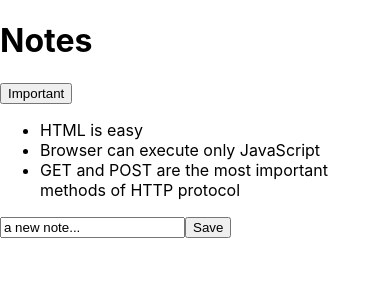
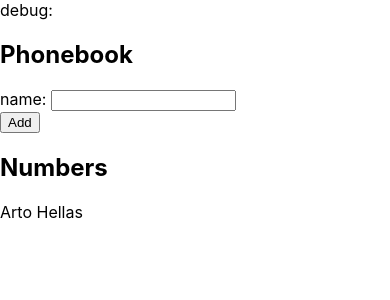
Before and after one commit to Goldenhub/fullstackopen, a React (Create React App) app in the folder part2/phonebook/: page / in a window 390 px wide. Shown: the top 300 px of the page. Built offline with nearby package versions, Linux system fonts and the light colour scheme.

Commit message:
phonebook step1

```diff
--- a/part2/phonebook/src/App.js
+++ b/part2/phonebook/src/App.js
@@ -1,54 +1,37 @@
-import Note from "./components/Note"
 import './App.css';
 import {useState} from "react";
 
-function App(prop) {
-  const [notes, setNotes] = useState(prop.notes)
-  const [newNote, setNewNote] = useState("a new note...")
-  const [showAll, setShowAll] = useState(true)
+function App() {
+  const [persons, setPersons] = useState([
+    { name: 'Arto Hellas' }
+  ])
+  const [newName, setNewName] = useState('')
 
-  function addNote(evt){
-    evt.preventDefault();
-    const noteObject = {
-      content: newNote,
-      date: new Date().toISOString(),
-      important: Math.random() < 0.5,
-      id: notes.length + 1
-    }
-
-    setNotes(notes.concat(noteObject));
-    setNewNote('');
+  function handleSubmit(e){
+    e.preventDefault();
+    // console.log(e.target)
+    setPersons(persons.concat({name: newName}))
+    setNewName('');
   }
 
-  function handleChange(evt){
-    console.log("Value Changed", evt.target.value)
-    setNewNote(evt.target.value);
+  function handleChange(e){
+    setNewName(e.target.value)
   }
-
-  function ToggleShow() {
-    setShowAll(!showAll);
-  }
-
-  const notesToShow = showAll
-            ? notes
-            : notes.filter(note => note.important === true);
 
   return (
     <div>
-      <h1>Notes</h1>
-      <button type="button" onClick={ToggleShow}>{showAll ? 'Important' : 'All'}</button>
-      <ul>
-        {notesToShow.map(note =>
-          <Note key={note.id} note={note} />
-        )}
-      </ul>
-      <form onSubmit={addNote}>
-        <input
-          value={newNote}
-          onChange={handleChange}
-        />
-        <button type="submit">Save</button>
+      <div>debug: {newName}</div>
+      <h2>Phonebook</h2>
+      <form onSubmit={handleSubmit}>
+        <div>
+          name: <input value={newName} onChange={handleChange} />
+        </div>
+        <div>
+          <button type="submit">Add</button>
+        </div>
       </form>
+      <h2>Numbers</h2>
+      {persons.map(person => <p key={person.name}>{person.name}</p>)}
     </div>
   )
 }
```
